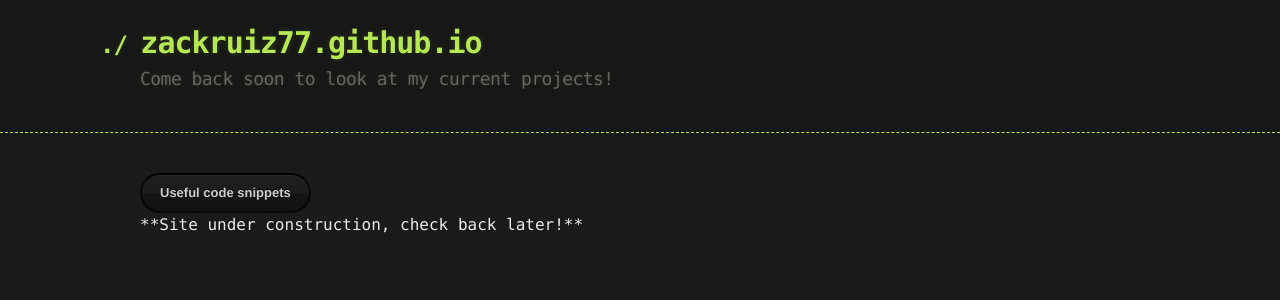
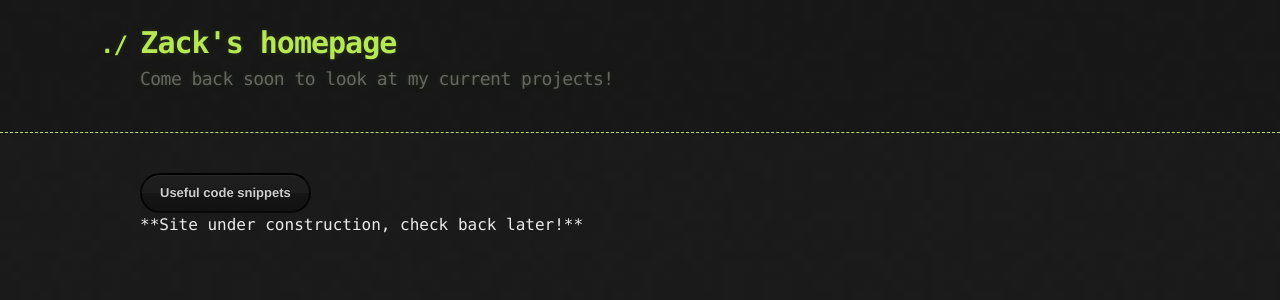
Before and after one commit to zackruiz77/zackruiz77.github.io, a Jekyll site: the page built from README.md, in a window 1280 px wide. Shown: the top 300 px of the page. Built offline with Jekyll 4.4.1, drawn with Linux system fonts in a browser that asks for light colours; our own code applies the rules of GitHub Pages for plain Markdown files.

Commit message:
Fixing titles

```diff
--- a/_config.yml
+++ b/_config.yml
@@ -1,4 +1,5 @@
 theme: jekyll-theme-hacker
+title: Zack's homepage
 description: Come back soon to look at my current projects!
 show_downloads: false
 google_analytics:
--- a/_layouts/default.html
+++ b/_layouts/default.html
@@ -15,9 +15,9 @@
     <header>
       <div class="container">
         <a id="a-title" href="{{ '/' | relative_url }}">
-          <h1>{{ site.title | default: site.github.repository_name }}</h1>
+          <h1>{{site.title}}</h1>
         </a>
-        <h2>{{ site.description | default: site.github.project_tagline }}</h2>
+        <h2>{{site.description}}</h2>
 
         <section id="downloads">
           {% if site.show_downloads %}
```
